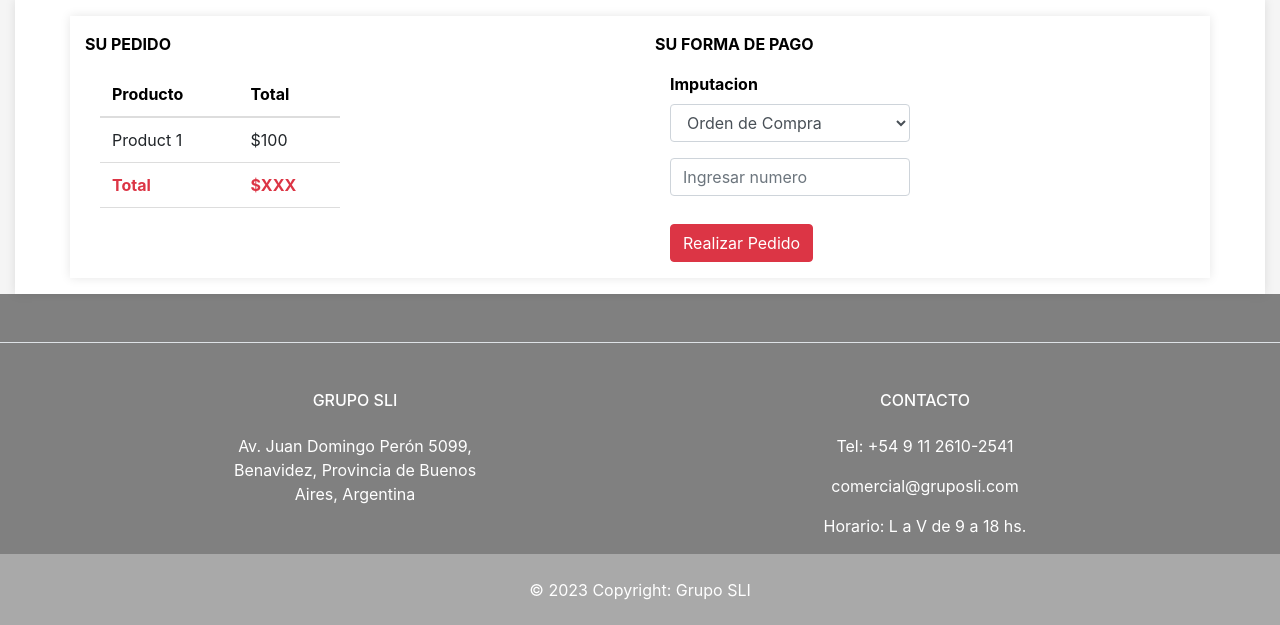
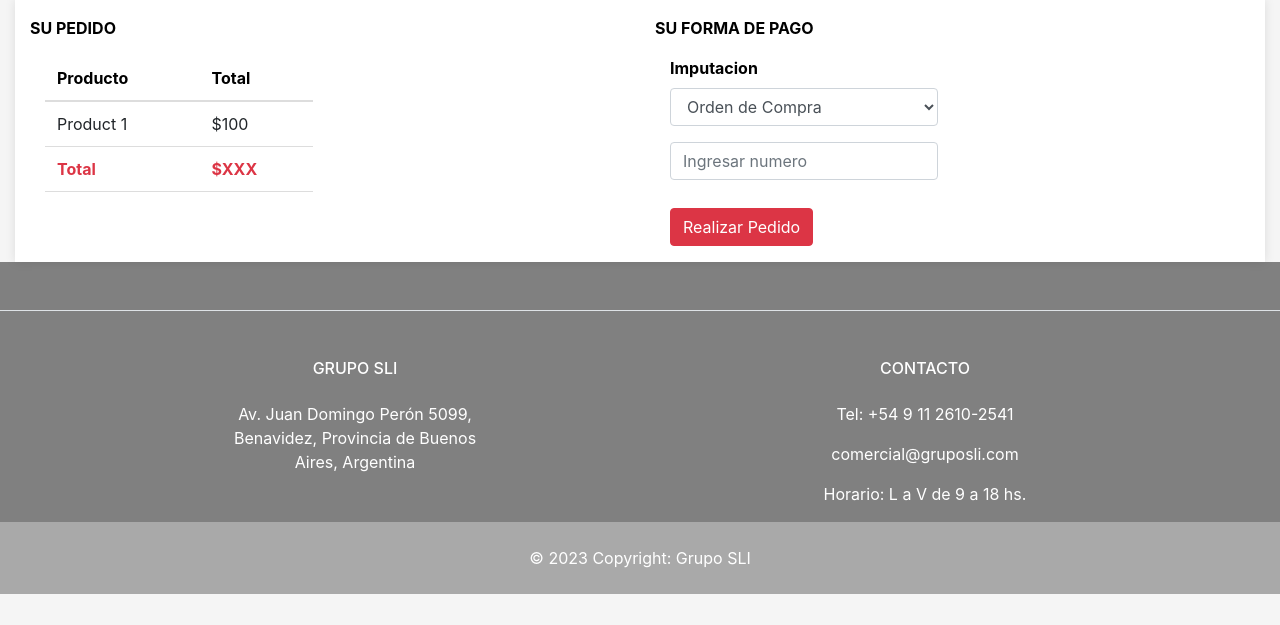
Before and after one commit to miradeoro/pedidoswebdjango, a Django app: page /slicatalog/ordersummary/ in a window 1280 px wide. Shown: the part 146-771 px from the top of the page. Run offline with Django 4.2, Linux system fonts and the light colour scheme; some libraries are stand-ins or nearby versions.

Commit message:
Actualizacion Resumen Orden a nuevo layout

```diff
--- a/sebacatalog/templates/sebacatalog/resumen_orden.html
+++ b/sebacatalog/templates/sebacatalog/resumen_orden.html
@@ -33,7 +33,6 @@
 
     </style>
 
-    <div class="nuevo-container container py-3">
 
         <div class="row justify-content-center">
 
@@ -92,7 +91,6 @@
 
             </div>
         </div>
-    </div>
 
 
 
```
